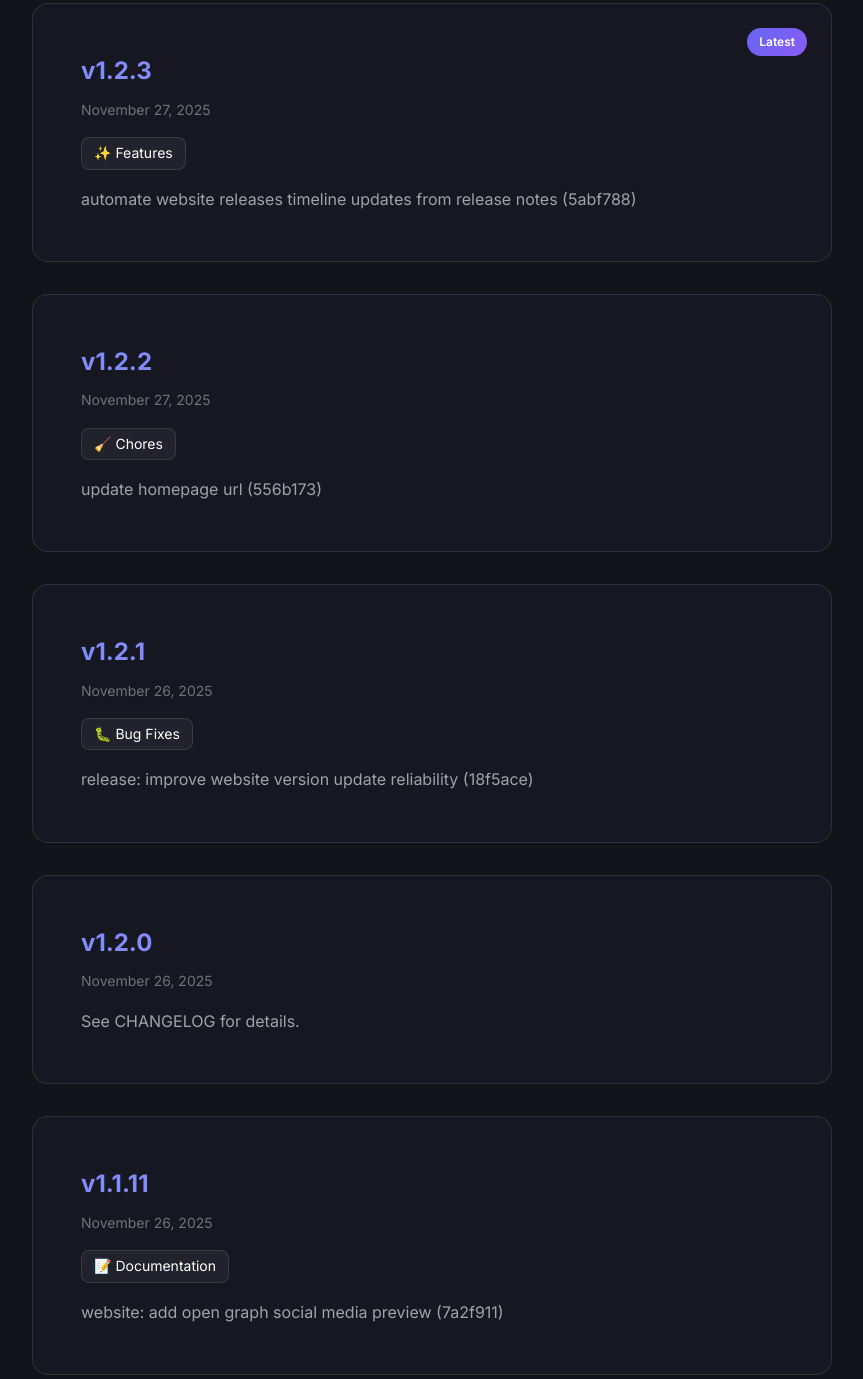
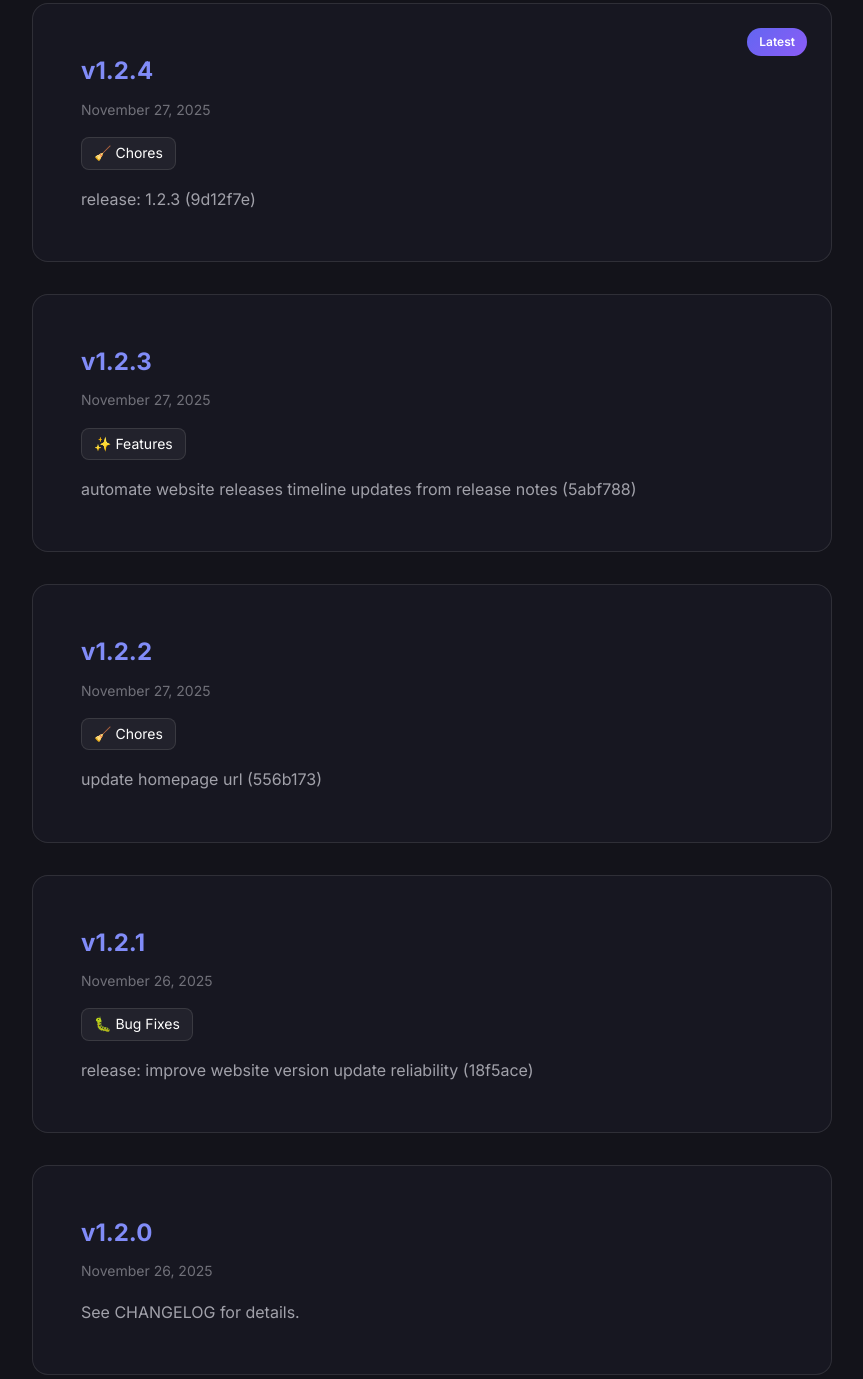
Before and after one commit to programinglive/commiter, a website: page web/index.html in a window 1280 px wide. Shown: the part 5935-7314 px from the top of the page, without its empty margins (208-1071 px from the left). Drawn offline with Linux system fonts and the light colour scheme.

Commit message:
chore(release): 1.2.4 🚀

```diff
--- a/package.json
+++ b/package.json
@@ -1,6 +1,6 @@
 {
   "name": "@programinglive/commiter",
-  "version": "1.2.3",
+  "version": "1.2.4",
   "description": "Commiter keeps repositories release-ready by enforcing conventional commits, generating icon-rich changelog entries, and orchestrating semantic version bumps without manual toil. It bootstraps Husky hooks, commitlint rules, and release scripts that inspect history, detect framework-specific test commands, run them automatically, tag git releases, coordinate npm publishing, surface release metrics, enforce project-specific checks, and give maintainers observability across distributed teams. Plus!",
   "main": "index.js",
   "bin": {
--- a/web/index.html
+++ b/web/index.html
@@ -385,6 +385,12 @@
                 <!-- RELEASES_TIMELINE:START -->
                 <div class="release-item">
                     <div class="release-badge">Latest</div>
+                    <div class="release-version">v1.2.4</div>
+                    <div class="release-date">November 27, 2025</div>
+                    <div class="release-type">🧹 Chores</div>
+                    <p class="release-description">release: 1.2.3 (9d12f7e)</p>
+                </div>
+                <div class="release-item">
                     <div class="release-version">v1.2.3</div>
                     <div class="release-date">November 27, 2025</div>
                     <div class="release-type">✨ Features</div>
@@ -406,12 +412,6 @@
                     <div class="release-version">v1.2.0</div>
                     <div class="release-date">November 26, 2025</div>
                     <p class="release-description">See CHANGELOG for details.</p>
-                </div>
-                <div class="release-item">
-                    <div class="release-version">v1.1.11</div>
-                    <div class="release-date">November 26, 2025</div>
-                    <div class="release-type">📝 Documentation</div>
-                    <p class="release-description">website: add open graph social media preview (7a2f911)</p>
                 </div>
                 <!-- RELEASES_TIMELINE:END -->
             </div>
```
Also changed, not shown: docs/release-notes/RELEASE_NOTES.md (+9 -0 lines), CHANGELOG.md, 1 other file.
